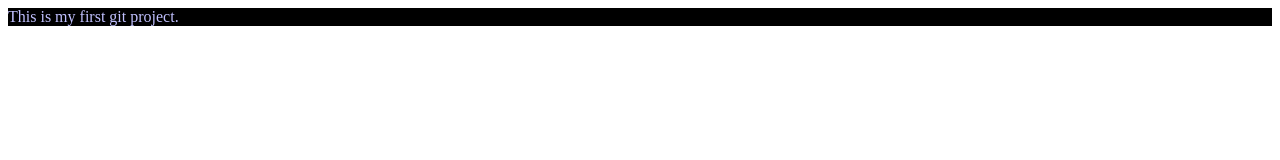
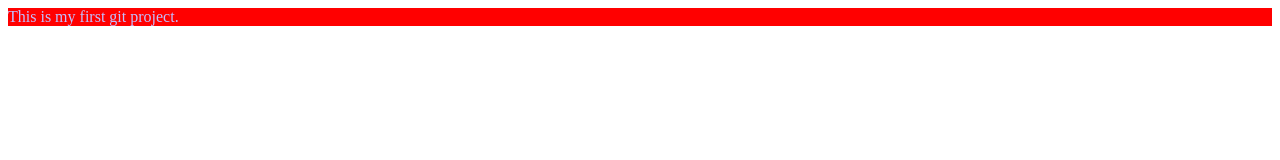
Before and after one commit to sarathrkrishna/mysampleproject, a plain HTML site: page index.html in a window 1280 px wide. Drawn offline with Linux system fonts and the light colour scheme.

Commit message:
modified background color of style.css

```diff
--- a/styel.css
+++ b/styel.css
@@ -1,4 +1,4 @@
 #someid{
-    background-color: rgb(0, 0, 0);
+    background-color: rgb(255, 0, 0);
     color: rgb(193, 193, 255);
 }
```
